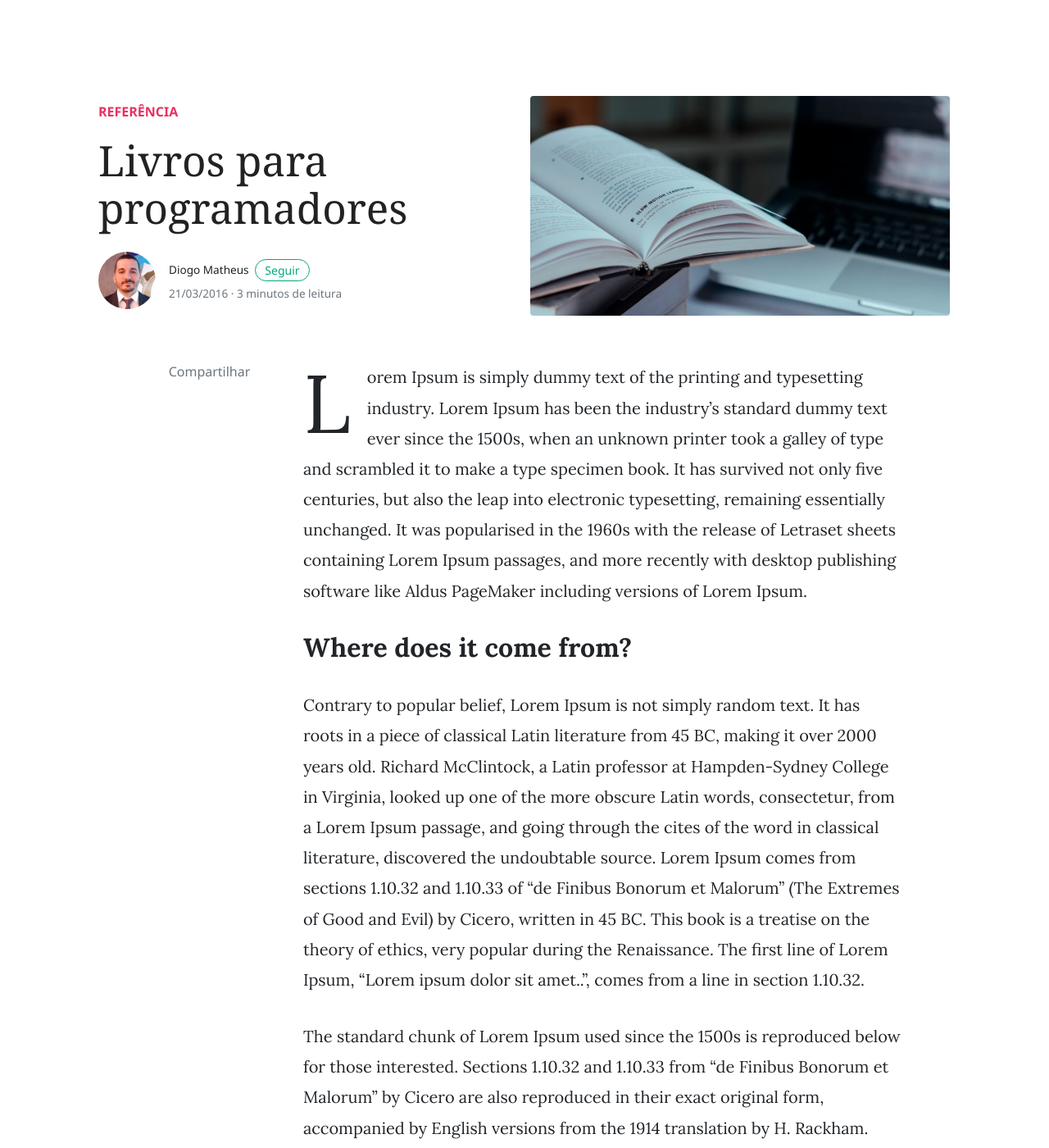
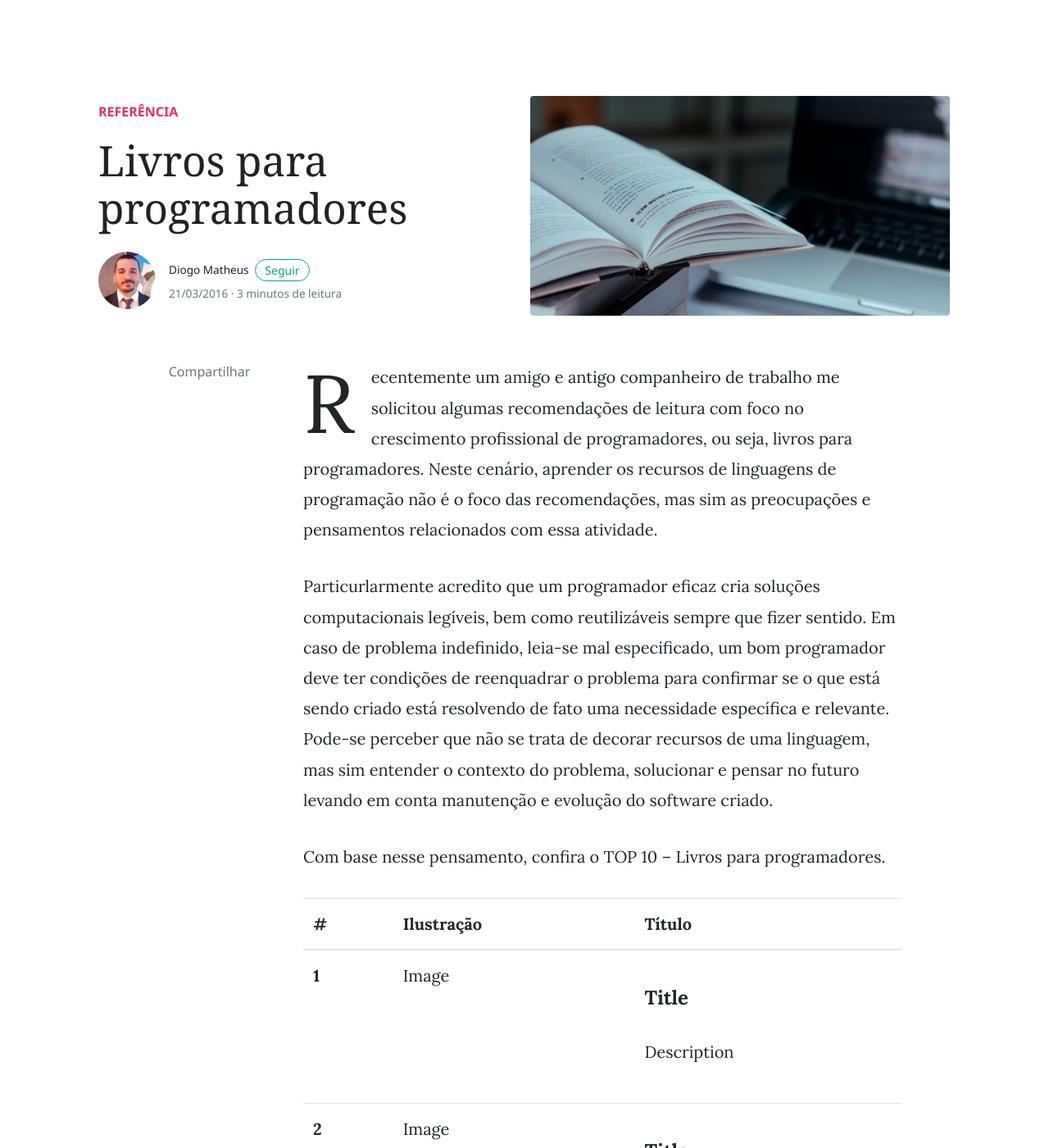
Before and after one commit to diogomatheus/diogomatheus.github.io, a Jekyll site: the page built from _posts/2016-03-21-books-for-programmers.md, in a window 1280 px wide and 1400 px high. Shown: the whole window at 82% size. Built offline with Jekyll 4.4.1, drawn with Linux system fonts in a browser that asks for light colours; nearby versions of some CDN libraries; comment, search, counter and statistics services are not loaded; some of the changed text lies outside the part shown.

Commit message:
feat: content migration

```diff
--- a/_posts/2016-03-21-books-for-programmers.md
+++ b/_posts/2016-03-21-books-for-programmers.md
@@ -8,14 +8,106 @@ tags: []
 redirect_from:
   - "/blog/resenha-de-livros/top-10-livros-para-programadores/"
 ---
-Lorem Ipsum is simply dummy text of the printing and typesetting industry. Lorem Ipsum has been the industry's standard dummy text ever since the 1500s, when an unknown printer took a galley of type and scrambled it to make a type specimen book. It has survived not only five centuries, but also the leap into electronic typesetting, remaining essentially unchanged. It was popularised in the 1960s with the release of Letraset sheets containing Lorem Ipsum passages, and more recently with desktop publishing software like Aldus PageMaker including versions of Lorem Ipsum.
+Recentemente um amigo e antigo companheiro de trabalho me solicitou algumas recomendações de leitura com foco no crescimento profissional de programadores, ou seja, livros para programadores. Neste cenário, aprender os recursos de linguagens de programação não é o foco das recomendações, mas sim as preocupações e pensamentos relacionados com essa atividade.
 
-## Where does it come from?
+Particurlarmente acredito que um programador eficaz cria soluções computacionais legíveis, bem como reutilizáveis sempre que fizer sentido. Em caso de problema indefinido, leia-se mal especificado, um bom programador deve ter condições de reenquadrar o problema para confirmar se o que está sendo criado está resolvendo de fato uma necessidade específica e relevante. Pode-se perceber que não se trata de decorar recursos de uma linguagem, mas sim entender o contexto do problema, solucionar e pensar no futuro levando em conta manutenção e evolução do software criado.
 
-Contrary to popular belief, Lorem Ipsum is not simply random text. It has roots in a piece of classical Latin literature from 45 BC, making it over 2000 years old. Richard McClintock, a Latin professor at Hampden-Sydney College in Virginia, looked up one of the more obscure Latin words, consectetur, from a Lorem Ipsum passage, and going through the cites of the word in classical literature, discovered the undoubtable source. Lorem Ipsum comes from sections 1.10.32 and 1.10.33 of "de Finibus Bonorum et Malorum" (The Extremes of Good and Evil) by Cicero, written in 45 BC. This book is a treatise on the theory of ethics, very popular during the Renaissance. The first line of Lorem Ipsum, "Lorem ipsum dolor sit amet..", comes from a line in section 1.10.32.
+Com base nesse pensamento, confira o TOP 10 – Livros para programadores.
 
-The standard chunk of Lorem Ipsum used since the 1500s is reproduced below for those interested. Sections 1.10.32 and 1.10.33 from "de Finibus Bonorum et Malorum" by Cicero are also reproduced in their exact original form, accompanied by English versions from the 1914 translation by H. Rackham.
+<div class="table-responsive">
+  <table class="table table-hover">
+    <thead>
+      <tr>
+        <th scope="col">#</th>
+        <th scope="col">Ilustração</th>
+        <th scope="col">Título</th>
+      </tr>
+    </thead>
+    <tbody>
+      <tr>
+        <th scope="row">1</th>
+        <td>Image</td>
+        <td>
+          <h4>Title</h4>
+          <p>Description</p>
+        </td>
+      </tr>
+      <tr>
+        <th scope="row">2</th>
+        <td>Image</td>
+        <td>
+          <h4>Title</h4>
+          <p>Description</p>
+        </td>
+      </tr>
+      <tr>
+        <th scope="row">3</th>
+        <td>Image</td>
+        <td>
+          <h4>Title</h4>
+          <p>Description</p>
+        </td>
+      </tr>
+      <tr>
+        <th scope="row">4</th>
+        <td>Image</td>
+        <td>
+          <h4>Title</h4>
+          <p>Description</p>
+        </td>
+      </tr>
+      <tr>
+        <th scope="row">5</th>
+        <td>Image</td>
+        <td>
+          <h4>Title</h4>
+          <p>Description</p>
+        </td>
+      </tr>
+      <tr>
+        <th scope="row">6</th>
+        <td>Image</td>
+        <td>
+          <h4>Title</h4>
+          <p>Description</p>
+        </td>
+      </tr>
+      <tr>
+        <th scope="row">7</th>
+        <td>Image</td>
+        <td>
+          <h4>Title</h4>
+          <p>Description</p>
+        </td>
+      </tr>
+      <tr>
+        <th scope="row">8</th>
+        <td>Image</td>
+        <td>
+          <h4>Title</h4>
+          <p>Description</p>
+        </td>
+      </tr>
+      <tr>
+        <th scope="row">9</th>
+        <td>Image</td>
+        <td>
+          <h4>Title</h4>
+          <p>Description</p>
+        </td>
+      </tr>
+      <tr>
+        <th scope="row">10</th>
+        <td>Image</td>
+        <td>
+          <h4>Title</h4>
+          <p>Description</p>
+        </td>
+      </tr>
+    </tbody>
+  </table>
+</div>
 
-## Why do we use it?
+## Conclusão
 
-It is a long established fact that a reader will be distracted by the readable content of a page when looking at its layout. The point of using Lorem Ipsum is that it has a more-or-less normal distribution of letters, as opposed to using 'Content here, content here', making it look like readable English. Many desktop publishing packages and web page editors now use Lorem Ipsum as their default model text, and a search for 'lorem ipsum' will uncover many web sites still in their infancy. Various versions have evolved over the years, sometimes by accident, sometimes on purpose (injected humour and the like).
+O mais interessante nesses livros é a reflexão exigida. Além disso, tente aplicar os conceitos aprendidos em cada leitura aos poucos em sua rotina, mas sem cobrança em excesso. Não veja esses livros como decoração de estante, muito menos espere se tornar um especialista da noite para o dia, use cada livro como fonte de consulta para criar soluções mais simples e flexíveis.
```
Also changed, not shown: _posts/2010-05-09-getting-started-with-zend-framework.md (+1 -1 lines).
